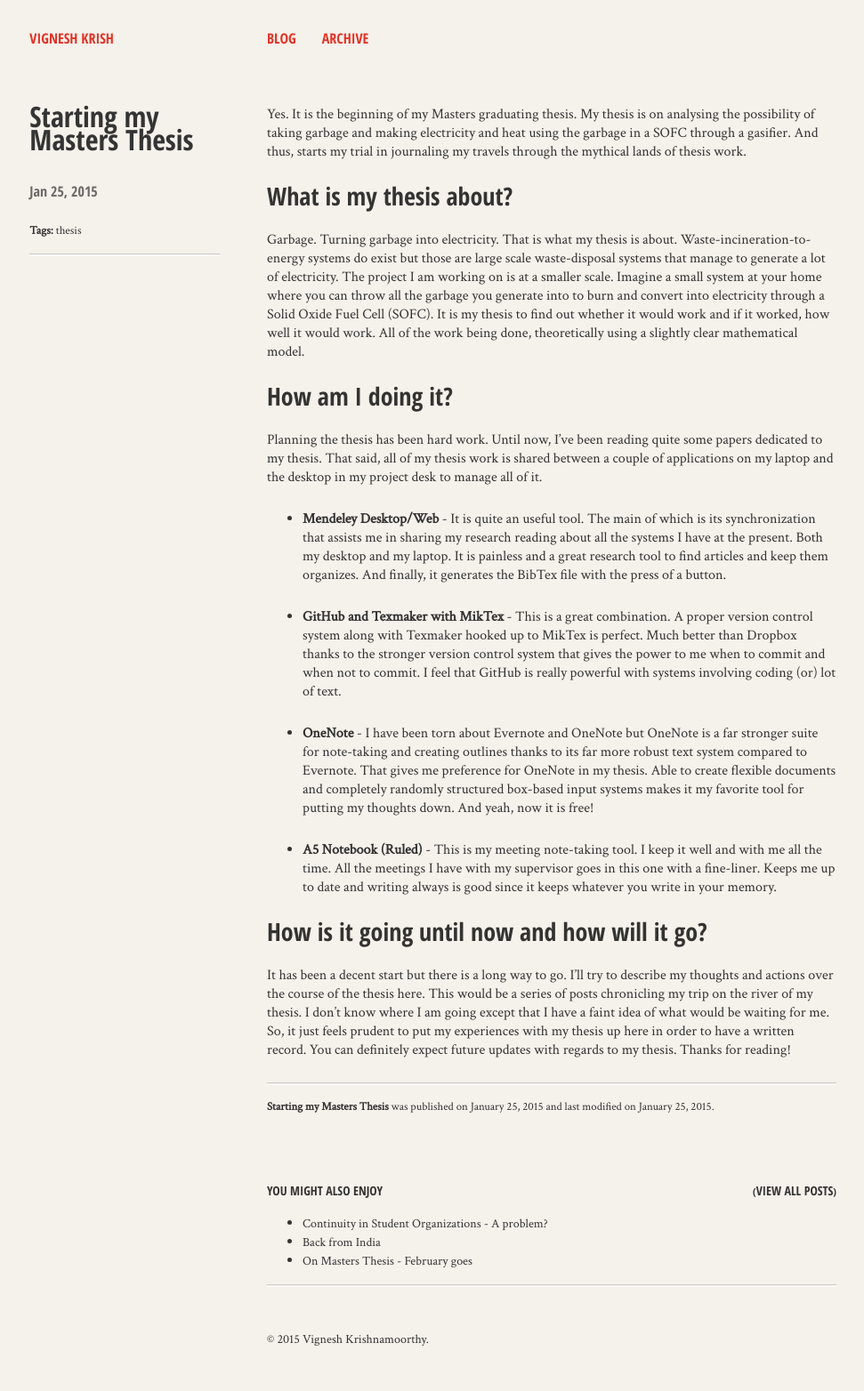
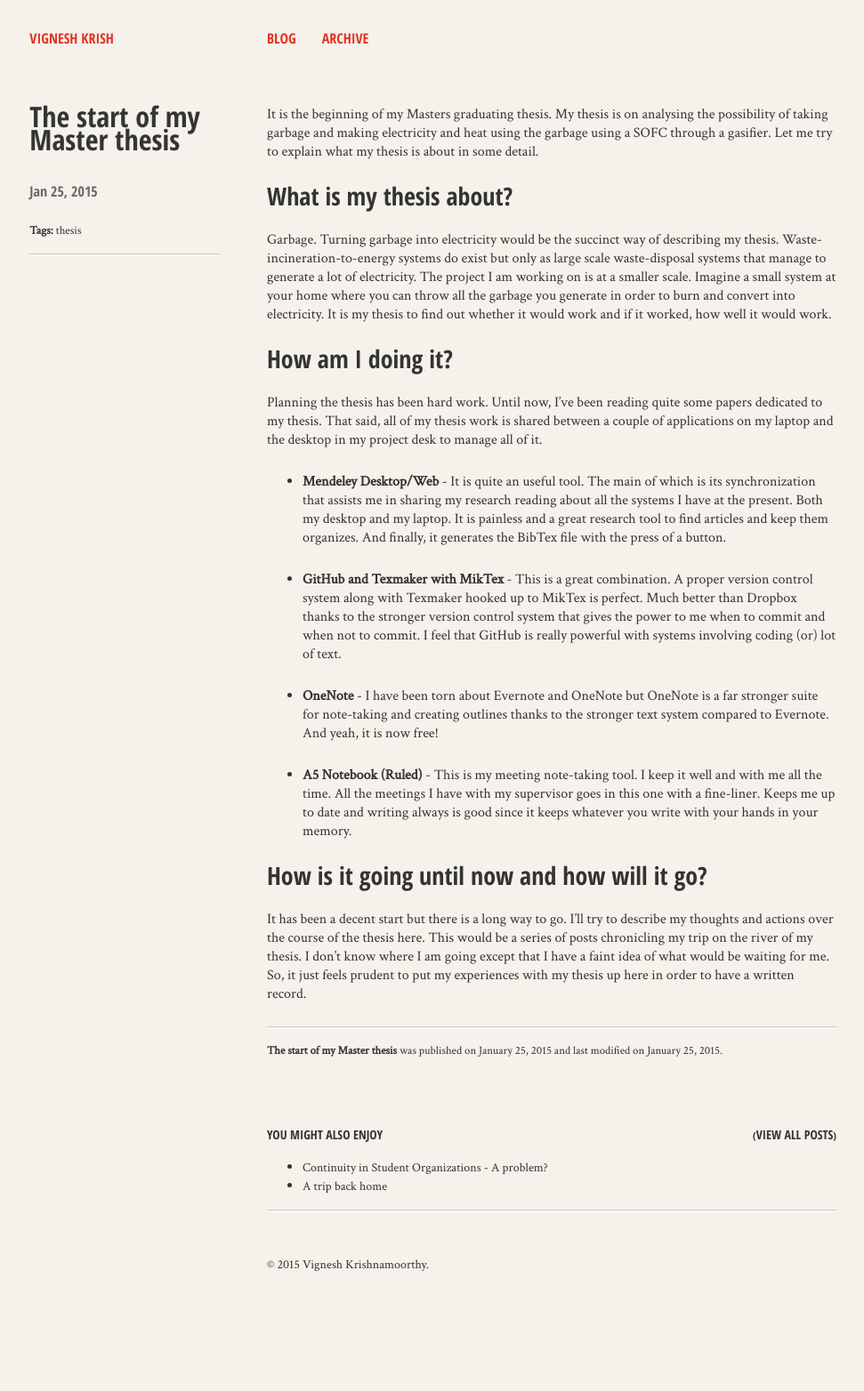
Before and after one commit to vignkri/vignkri.github.io, a Jekyll site: the page built from _posts/2015-01-25-starting-my-master-thesis.md, in a window 1280 px wide. Shown: the whole page at 89% size, without its empty margins (20-991 px from the left). Built offline with Jekyll 4.4.1, drawn with Linux system fonts in a browser that asks for light colours; nearby versions of some CDN libraries; after the commit the page ends 1480 px from its top, so only the background shows below that.

Commit message:
- removed some articles. - cleared up some mistakes in the articles. - updating the workflow of all articles

```diff
--- a/_posts/2015-01-25-starting-my-master-thesis.md
+++ b/_posts/2015-01-25-starting-my-master-thesis.md
@@ -1,15 +1,15 @@
 ---
 layout: post
-title: Starting my Masters Thesis
+title: The start of my Master thesis
 excerpt: "Starting the thesis is not a small thing. It requires planning."
 modified: 2015-01-25
 tags: [thesis]
 ---
-Yes. It is the beginning of my Masters graduating thesis. My thesis is on analysing the possibility of taking garbage and making electricity and heat using the garbage in a SOFC through a gasifier. And thus, starts my trial in journaling my travels through the mythical lands of thesis work.
+It is the beginning of my Masters graduating thesis. My thesis is on analysing the possibility of taking garbage and making electricity and heat using the garbage using a SOFC through a gasifier. Let me try to explain what my thesis is about in some detail.
 
 ##What is my thesis about?
 
-Garbage. Turning garbage into electricity. That is what my thesis is about. Waste-incineration-to-energy systems do exist but those are large scale waste-disposal systems that manage to generate a lot of electricity. The project I am working on is at a smaller scale. Imagine a small system at your home where you can throw all the garbage you generate into to burn and convert into electricity through a Solid Oxide Fuel Cell (SOFC). It is my thesis to find out whether it would work and if it worked, how well it would work. All of the work being done, theoretically using a slightly clear mathematical model.
+Garbage. Turning garbage into electricity would be the succinct way of describing my thesis. Waste-incineration-to-energy systems do exist but only as large scale waste-disposal systems that manage to generate a lot of electricity. The project I am working on is at a smaller scale. Imagine a small system at your home where you can throw all the garbage you generate in order to burn and convert into electricity. It is my thesis to find out whether it would work and if it worked, how well it would work.
 
 ##How am I doing it?
 
@@ -19,10 +19,10 @@ Planning the thesis has been hard work. Until now, I've been reading quite some
 
 * **GitHub and Texmaker with MikTex** - This is a great combination. A proper version control system along with Texmaker hooked up to MikTex is perfect. Much better than Dropbox thanks to the stronger version control system that gives the power to me when to commit and when not to commit. I feel that GitHub is really powerful with systems involving coding (or) lot of text.
 
-* **OneNote** - I have been torn about Evernote and OneNote but OneNote is a far stronger suite for note-taking and creating outlines thanks to its far more robust text system compared to Evernote. That gives me preference for OneNote in my thesis. Able to create flexible documents and completely randomly structured box-based input systems makes it my favorite tool for putting my thoughts down. And yeah, now it is free!
+* **OneNote** - I have been torn about Evernote and OneNote but OneNote is a far stronger suite for note-taking and creating outlines thanks to the stronger text system compared to Evernote. And yeah, it is now free!
 
-* **A5 Notebook (Ruled)** - This is my meeting note-taking tool. I keep it well and with me all the time. All the meetings I have with my supervisor goes in this one with a fine-liner. Keeps me up to date and writing always is good since it keeps whatever you write in your memory.
+* **A5 Notebook (Ruled)** - This is my meeting note-taking tool. I keep it well and with me all the time. All the meetings I have with my supervisor goes in this one with a fine-liner. Keeps me up to date and writing always is good since it keeps whatever you write with your hands in your memory.
 
 ##How is it going until now and how will it go?
 
-It has been a decent start but there is a long way to go. I'll try to describe my thoughts and actions over the course of the thesis here. This would be a series of posts chronicling my trip on the river of my thesis. I don't know where I am going except that I have a faint idea of what would be waiting for me. So, it just feels prudent to put my experiences with my thesis up here in order to have a written record. You can definitely expect future updates with regards to my thesis. Thanks for reading!
+It has been a decent start but there is a long way to go. I'll try to describe my thoughts and actions over the course of the thesis here. This would be a series of posts chronicling my trip on the river of my thesis. I don't know where I am going except that I have a faint idea of what would be waiting for me. So, it just feels prudent to put my experiences with my thesis up here in order to have a written record.
--- a/_posts/2015-03-31-back-from-india.md
+++ b/_posts/2015-03-31-back-from-india.md
@@ -1,6 +1,6 @@
 ---
 layout: post
-title: Back from India
+title: A trip back home
 excerpt: "Going back to India after a year and a half in Denmark for a week"
 modified: 2015-03-31
 tags: [update]
@@ -38,4 +38,4 @@ It was a meaningful week home. I felt refreshed. I felt energized. The best thin
 
 > Boss, the reverse gear in the bus is broken. We've been slithering all through the small roads to get here. Could you please back out so that we can go to the bus depot?
 
-I guffawed when I heard it. That was truly the feeling of being back in India. The sheer absurdity of it all transpiring right in front. Yet, I felt slightly more proud of my country as I boarded my plant for a variety of reasons I will try to enunciate. I saw the small things that I never thought I'll miss, yet found myself missing them. That made it endearing. You could say that I fell in love with the country, again.
+I guffawed when I heard it. That was truly the feeling of being back in India. The sheer absurdity of it all transpiring right in front. Yet, I felt slightly more proud of my country as I boarded my plane. I saw the small things that I never thought I'll miss, yet found myself missing them. That made it endearing. You could say that I fell in love with the country, again.
```
Also changed, not shown: _posts/2015-02-28-thesis-update-month-2.md (deleted, +0 -51 lines).
